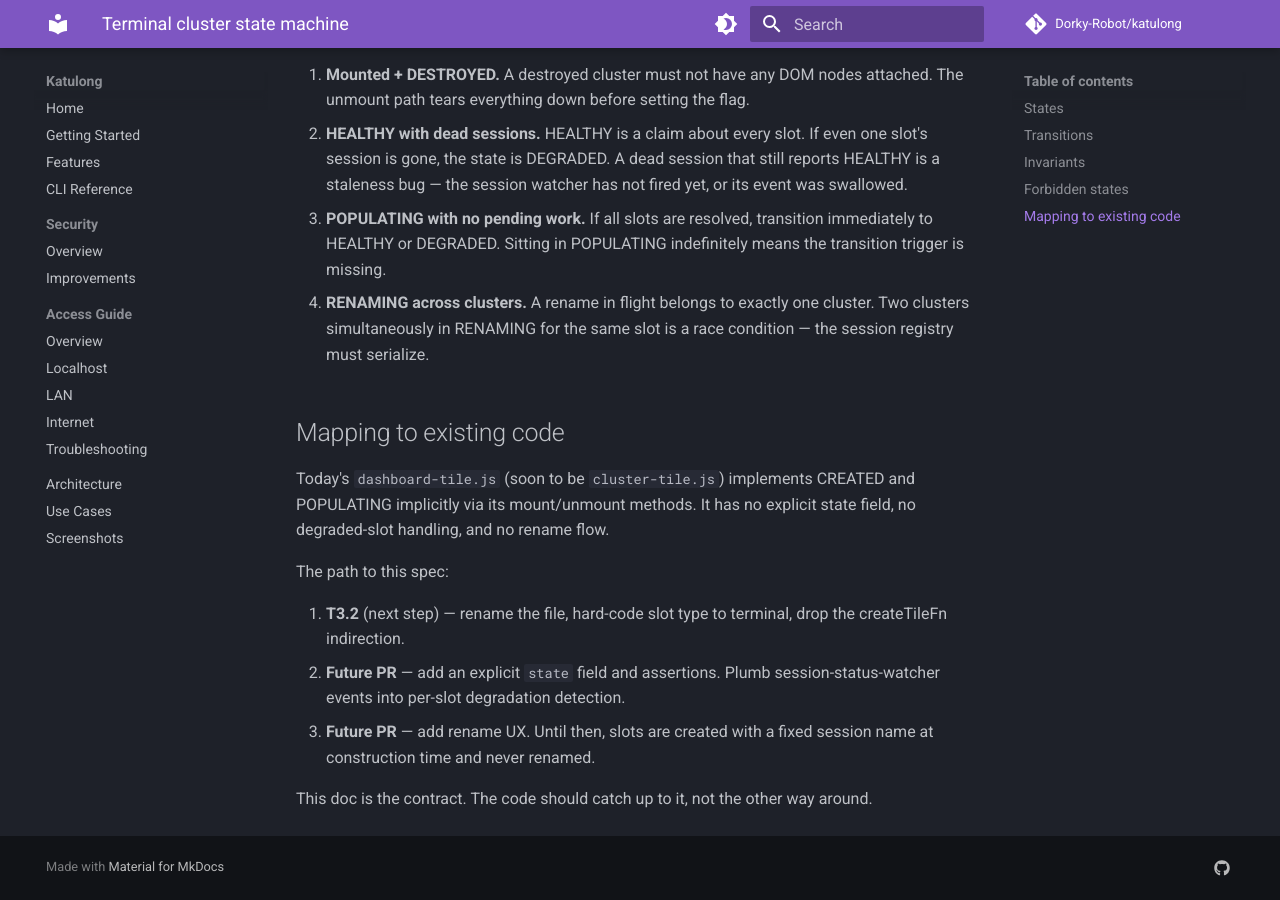
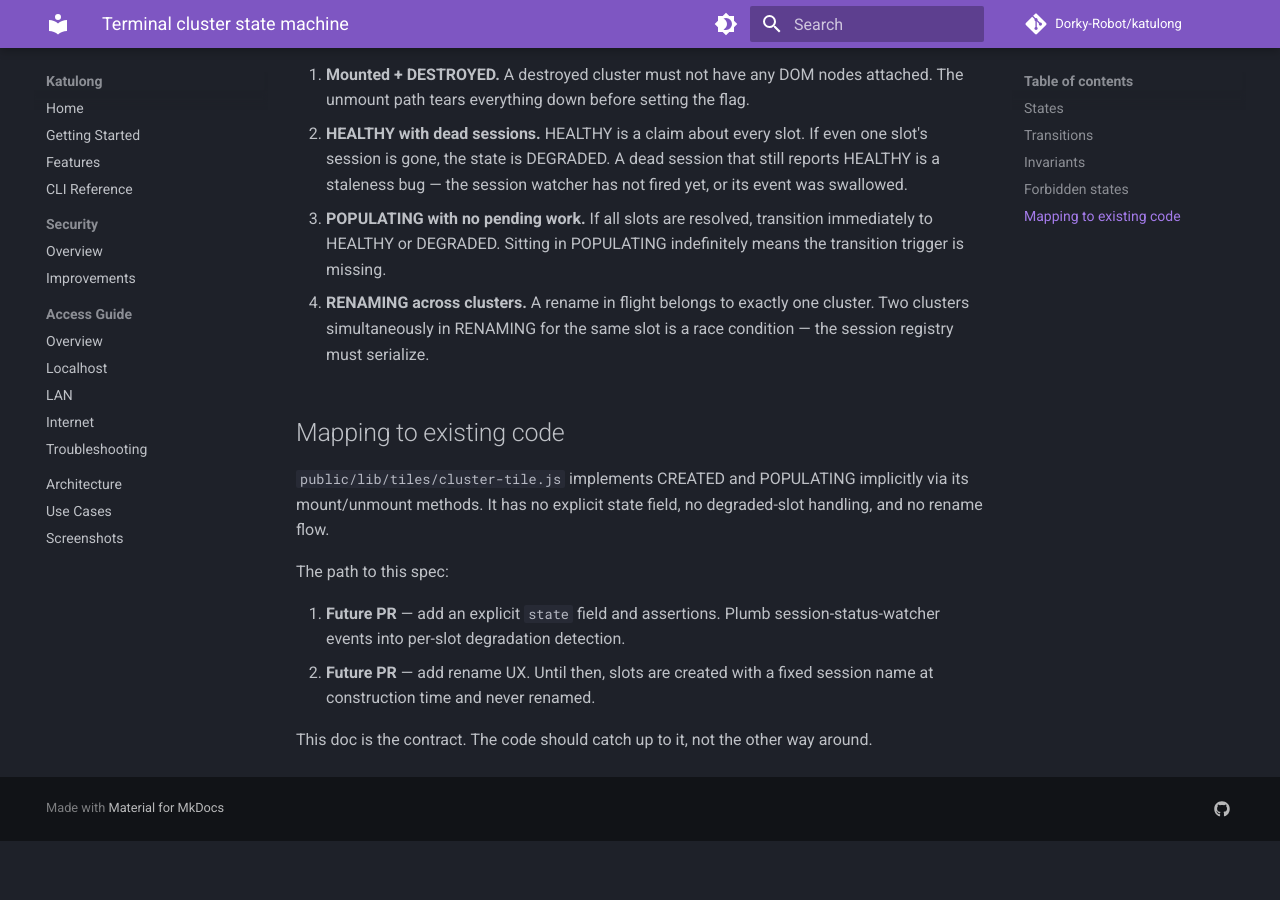
Before and after one commit to Dorky-Robot/katulong, an MkDocs documentation site: the page built from docs/cluster-state-machine.md, in a window 1280 px wide and 900 px high, scrolled down 2119 px. Built offline with MkDocs 1.6.1 and Material for MkDocs 9.7.7, drawn with Linux system fonts in a browser that asks for light colours; comment, search, counter and statistics services are not loaded; after the commit the page ends 2960 px from its top, so only the background shows below that.

Commit message:
refactor(tiles): rename dashboard-tile to cluster-tile, hard-code terminal slots
Promotes the composite grid tile to first-class status as the "terminal
cluster" primitive — a single card that holds N independent mini
terminals, each with its own tmux session and PTY. Clusters exist
because a PTY has exactly one size, so separate PTYs are the only way
to render the same content at different dimensions across devices.

Changes:
- Rename public/lib/tiles/dashboard-tile.js → cluster-tile.js.
  Factory renamed to createClusterTileFactory. Inner factory renamed to
  createClusterTile. Tile type is now "cluster".
- Drop the generic createTileFn indirection. The factory now takes a
  single createTerminalTile dep — every slot is a terminal, no type
  dispatch. Heterogeneous grids were a plugin-SDK concern and were
  removed with the rest of the plugin surface.
- Default title: "Terminal Cluster" (was "Dashboard"). Default icon:
  squares-four.
- CSS classes renamed from .dashboard-grid/.dashboard-slot →
  .cluster-grid/.cluster-slot (pure inline-style layout, no selector
  was ever defined in index.html).

app.js:
- Factory instantiation: clusterTileFactory replaces dashboardTileFactory.
- createTile local dispatcher is now called restoreTile and accepts the
  legacy "dashboard" type for forward-compat with state saved before
  the rename.
- terminalDeps no longer passes createTileFn — terminal-tile.js never
  used it. Dropped.
- + menu grows a "Cluster" entry next to "Terminal". New createNewCluster()
  helper prompts for cell count (2–9), spawns N sessions in parallel via
  api.post, builds a cluster tile from the results, and adds it to the
  carousel.

Tests:
- test/cluster-composite.test.js updated to import cluster-tile.js,
  use createClusterTileFactory, and pass createTerminalTile (which now
  takes only a slot object — no type arg). The "mounts every slot via
  createTileFn" test is now "mounts every slot via createTerminalTile".
  Serialize round-trip expects type: "cluster".

Docs:
- docs/cluster-state-machine.md updated to reference cluster-tile.js
  directly now that the rename is complete.

All 1933 unit tests pass.

```diff
--- a/docs/cluster-state-machine.md
+++ b/docs/cluster-state-machine.md
@@ -107,17 +107,15 @@ These must be unreachable. If the code allows them, it's a bug.
 
 ## Mapping to existing code
 
-Today's `dashboard-tile.js` (soon to be `cluster-tile.js`) implements
-CREATED and POPULATING implicitly via its mount/unmount methods. It has
-no explicit state field, no degraded-slot handling, and no rename flow.
+`public/lib/tiles/cluster-tile.js` implements CREATED and POPULATING
+implicitly via its mount/unmount methods. It has no explicit state
+field, no degraded-slot handling, and no rename flow.
 
 The path to this spec:
 
-1. **T3.2** (next step) — rename the file, hard-code slot type to
-   terminal, drop the createTileFn indirection.
-2. **Future PR** — add an explicit `state` field and assertions. Plumb
+1. **Future PR** — add an explicit `state` field and assertions. Plumb
    session-status-watcher events into per-slot degradation detection.
-3. **Future PR** — add rename UX. Until then, slots are created with a
+2. **Future PR** — add rename UX. Until then, slots are created with a
    fixed session name at construction time and never renamed.
 
 This doc is the contract. The code should catch up to it, not the other
```
Also changed, not shown: 4 other files.
